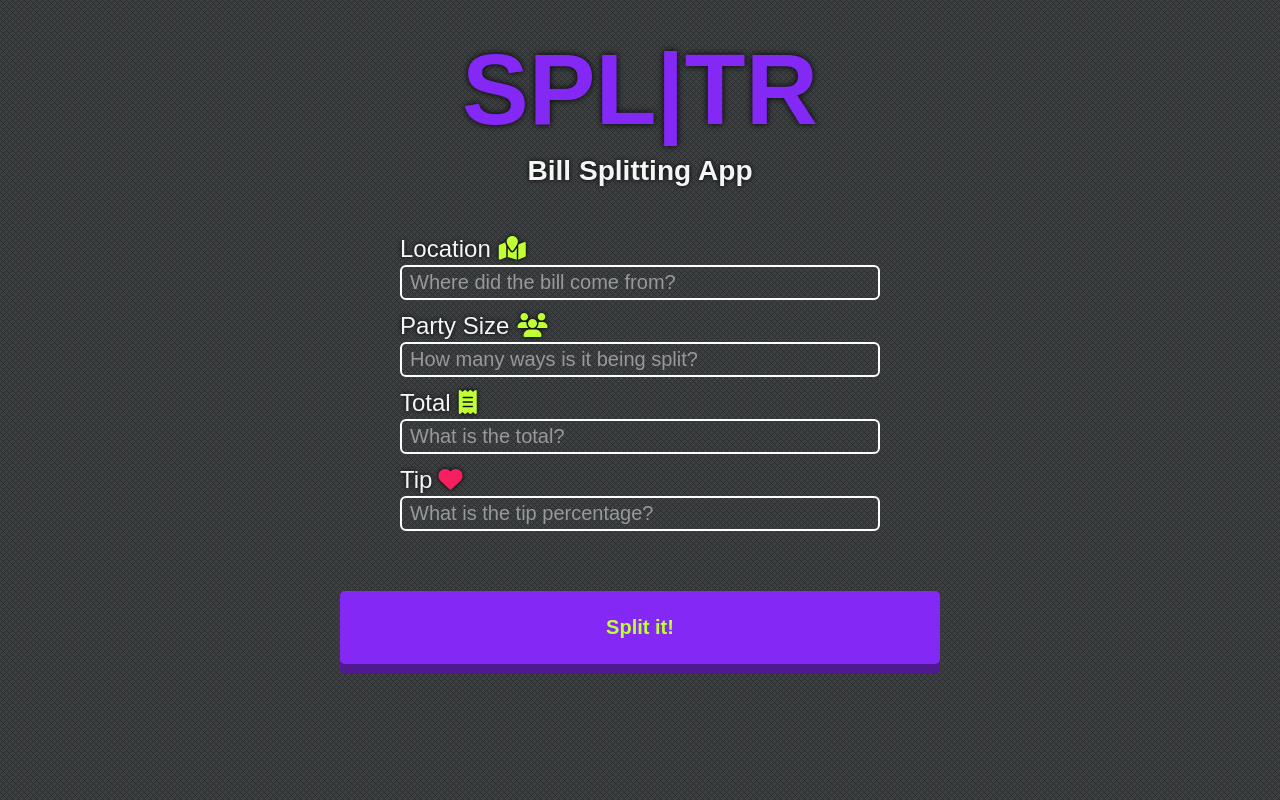
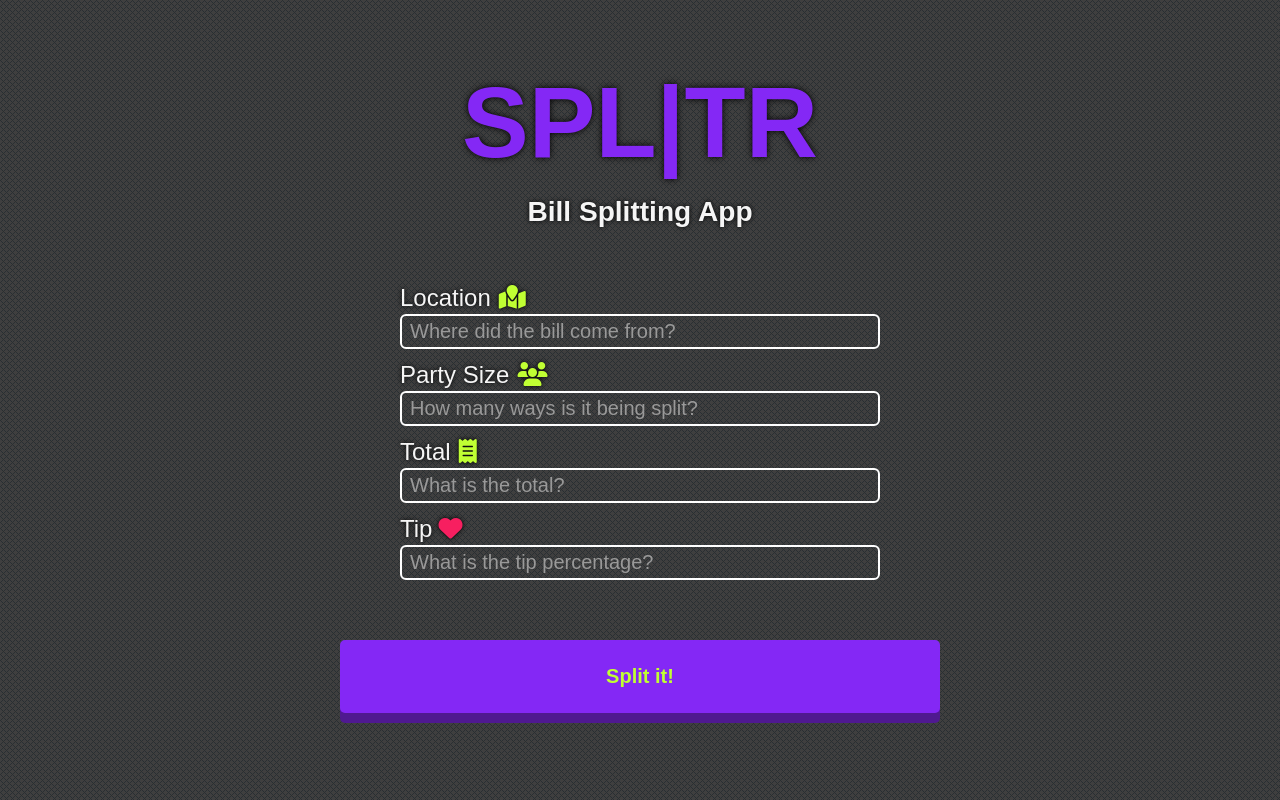
Before and after one commit to eduard-T/Spltr, a React (Create React App) app: page / in a window 1280 px wide. Built offline with nearby package versions, Linux system fonts and the light colour scheme; no server answers; the database is empty.

Commit message:
fix: centered form based on viewport height

```diff
--- a/src/App.css
+++ b/src/App.css
@@ -66,7 +66,8 @@ html {
 }
 
 body {
-  background: url(./images/crossedStripes.png);
+  background: rgb(60, 60, 60);
+  background-image: url(./images/crossedStripes.png);
   font-size: 2.4rem;
   color: whitesmoke;
   text-shadow: 0 0 5px #000;
@@ -96,10 +97,16 @@ h1 {
   font-family: "Teko", sans-serif;
   text-transform: uppercase;
   text-shadow: 0 0 7px black;
-  margin-top: 32px;
 }
 
 /* === FORM === */
+
+.formContainer {
+  display: flex;
+  flex-direction: column;
+  min-height: 100vh;
+  justify-content: center;
+}
 
 .tipApp {
   display: flex;
--- a/src/App.jsx
+++ b/src/App.jsx
@@ -70,10 +70,12 @@ function App() {
   // Populate the page
   return (
     <div className="wrapper">
-      <h1 className="logoName">Spl|tr</h1>
-      <h3>Bill Splitting App</h3>
+      <div className="formContainer">
+        <h1 className="logoName">Spl|tr</h1>
+        <h3>Bill Splitting App</h3>
 
-      <InputForm getTotal={handleClick} />
+        <InputForm getTotal={handleClick} />
+      </div>
 
       {total > 0 && splitTotal > 0 && (
         <div className="totalContainer" ref={resultRef}>
```
